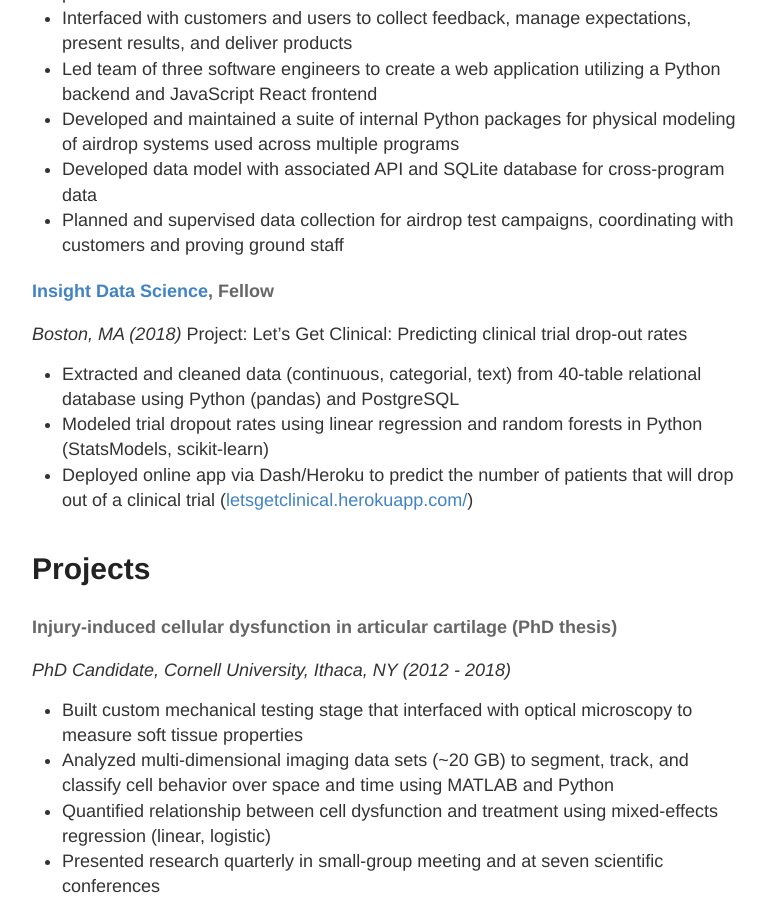
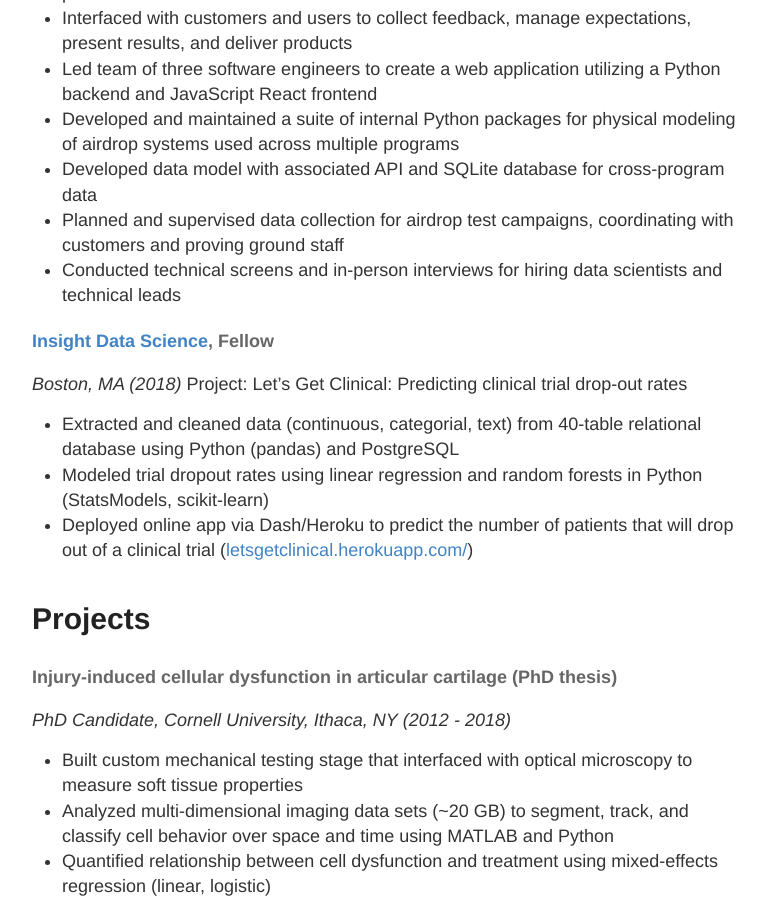
Before and after one commit to lenabradley/lenabradley.github.io, a Jekyll site: the page built from about.md, in a window 1280 px wide and 900 px high, scrolled down 1604 px. Shown: the whole window, without its empty margins (248-1014 px from the left). Built offline with Jekyll 4.4.1, drawn with Linux system fonts in a browser that asks for light colours.

Commit message:
update resume

```diff
--- a/about.md
+++ b/about.md
@@ -49,7 +49,7 @@ _Cambridge, MA (2018 - Present)_
 * Developed and maintained a suite of internal Python packages for physical modeling of airdrop systems used across multiple programs
 * Developed data model with associated API and SQLite database for cross-program data
 * Planned and supervised data collection for airdrop test campaigns, coordinating with customers and proving ground staff
-
+* Conducted technical screens and in-person interviews for hiring data scientists and technical leads
 
 #### [Insight Data Science](https://insightfellows.com/), Fellow
 _Boston, MA (2018)_
```
